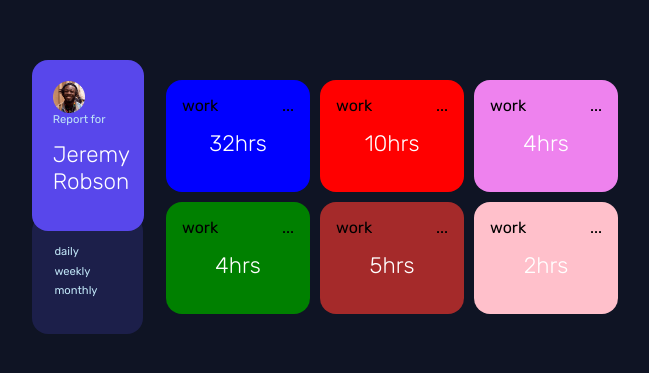
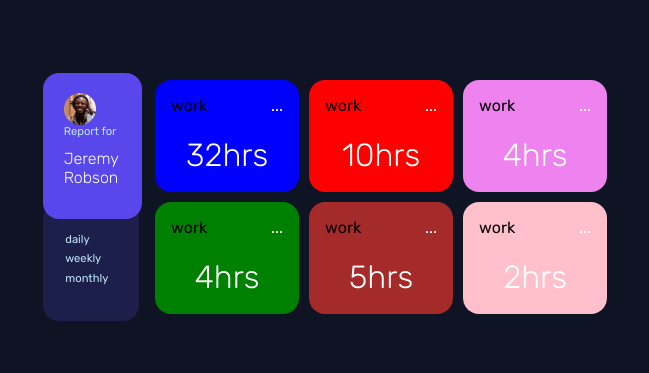
Before and after one commit to thatkhay/Chronotracker, a React (Create React App) app in the folder chronotracker/: page / in a window 1280 px wide. Shown: the part 203-576 px from the top of the page, without its empty margins (315-964 px from the left). Built offline with nearby package versions, Linux system fonts and the light colour scheme.

Commit message:
class edits

```diff
--- a/chronotracker/src/App.css
+++ b/chronotracker/src/App.css
@@ -47,10 +47,10 @@ justify-content: space-between;
 
 }
 
-h1{
+.name{
   font-weight: 300;
   color: white;
-  font-size: 1.4rem;
+  font-size: 1rem;
 }
 
 .list{
@@ -105,3 +105,12 @@ li{
   height: 2rem;
   width: 2rem;
 }
+
+.dots{
+  color: white;
+}
+
+.nums{
+  color: white;
+  font-weight: 300;
+}
--- a/chronotracker/src/component/Card.jsx
+++ b/chronotracker/src/component/Card.jsx
@@ -13,7 +13,7 @@ function Card({text, color}) {
 
             </div>
             <div className='timeDateDiv'>
-                    <h1>{text}</h1>
+                    <h1 className='nums'>{text}</h1>
                     <span className='bottomTimeSpan'></span>
                 </div>
         </div>
--- a/chronotracker/src/pages/Mypage.jsx
+++ b/chronotracker/src/pages/Mypage.jsx
@@ -9,7 +9,7 @@ function Mypage() {
     <div className='bio' >
     <img className='img' src={Myimg} alt='bio-img'/>
     <span className='span'>Report for</span>
-    <h1>Jeremy Robson</h1>
+    <h1 className='name'>Jeremy Robson</h1>
     </div>
     <div className='list'>
       <ul>
@@ -20,7 +20,7 @@ function Mypage() {
     </div>
     </div>
     <div className='mainBoxContainer'>
-   <Card text='32hrs' color='blue' />
+   <Card  text='32hrs' color='blue' />
    <Card text='10hrs' color='red' />
    <Card text='4hrs' color='violet' />
    <Card text='4hrs' color='green' />
```
